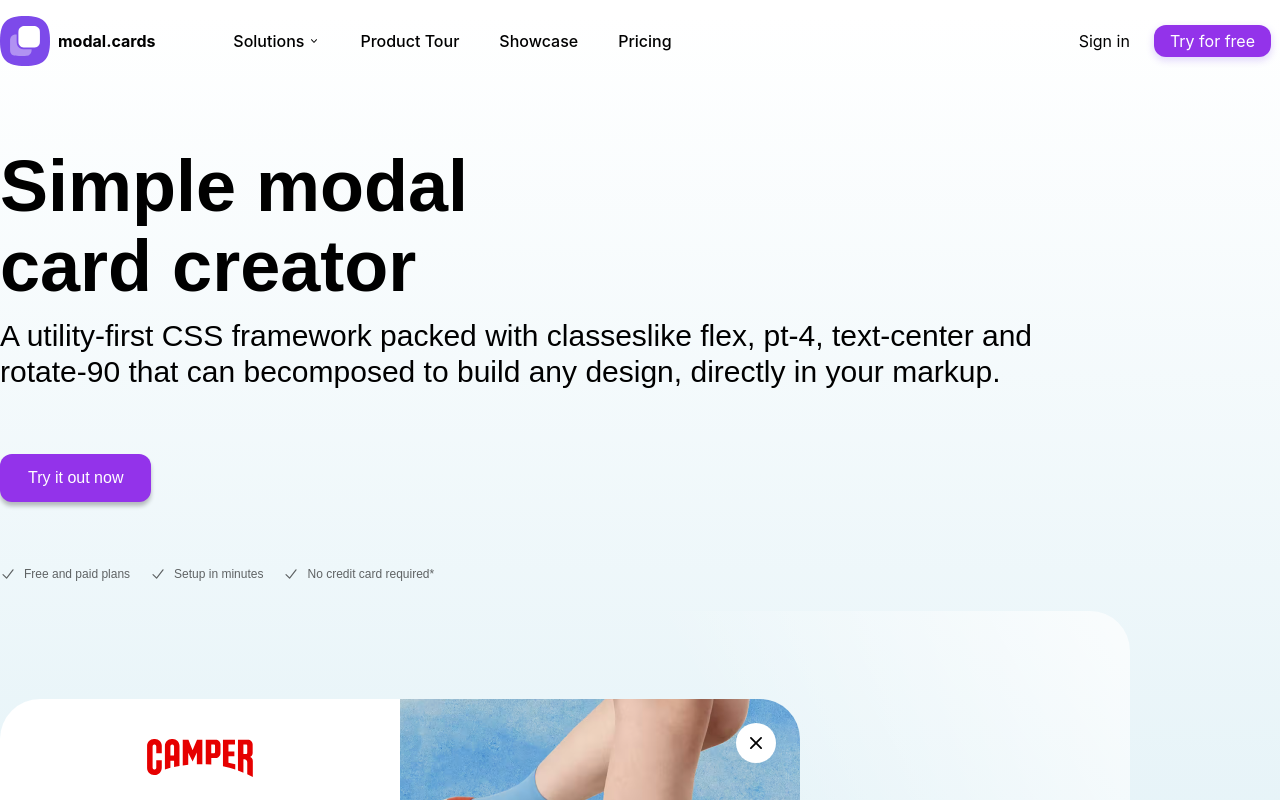
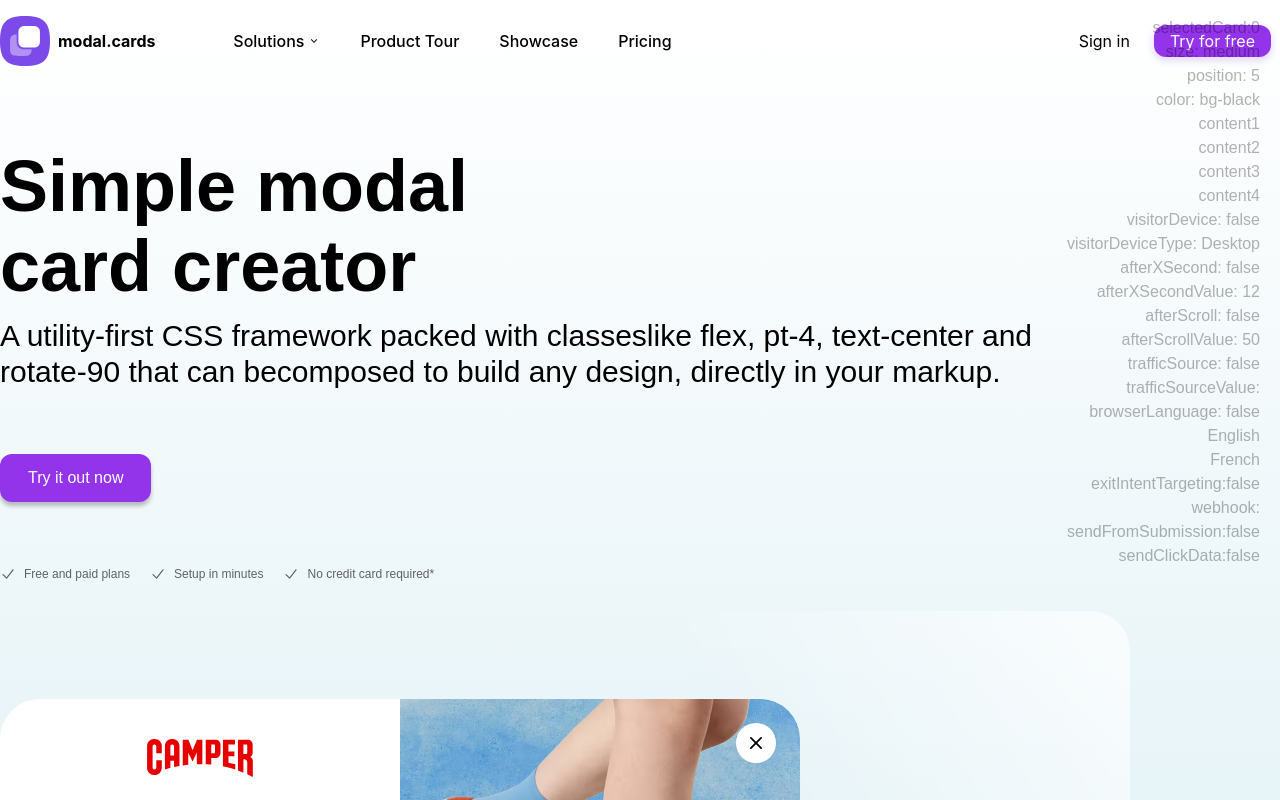
Before and after one commit to kadirkorkmazz/modal-card-creator, a Next.js app: page / in a window 1280 px wide. Shown: the top 800 px of the page. Built offline with nearby package versions, Linux system fonts and the light colour scheme.

Commit message:
add react context for modal states

```diff
--- a/components/Appearance.tsx
+++ b/components/Appearance.tsx
@@ -1,11 +1,12 @@
-import React, { useState } from 'react';
+import React from 'react';
 import CardGeneratorModal from './CardGeneratorModal';
+import { MainContext, useContext } from '../components/utils/context';
 
 function Appearance() {
-  const [size, setSize] = useState(2);
-  const [position, setPosition] = useState(5);
+  const { size, setSize, position, setPosition, color, setColor } =
+    useContext(MainContext);
+
   let mapper = [1, 2, 3];
-  const [color, setColor] = useState('bg-black');
   const colors = [
     'bg-black',
     'bg-orange-400',
@@ -67,7 +68,7 @@ function Appearance() {
                       : ''
                   } ${
                     position === x + 1 + y * 3
-                      ? 'bg-violet-600 border-none'
+                      ? 'bg-violet-600 border-none hover:bg-violet-700'
                       : 'bg-white'
                   }`}
                   onClick={(e) => {
@@ -137,9 +138,6 @@ function Appearance() {
           </div>
         </div>
       </div>
-      <div>
-        <CardGeneratorModal />
-      </div>
     </div>
   );
 }
--- a/components/CardGeneratorModal.tsx
+++ b/components/CardGeneratorModal.tsx
@@ -3,7 +3,8 @@ import Image from 'next/image';
 
 function CardGeneratorModal() {
   return (
-    <div className="w-[740px] h-[405px]  flex shadow-[0_5px_30px_rgba(0,0,0,0.15)] rounded-[30px] ">
+    <div className="sticky top-20">
+      <div className="w-[740px] h-[405px]  flex shadow-[0_5px_30px_rgba(0,0,0,0.15)] rounded-[30px] mt-16 ">
         <div className="h-full w-[380px] rounded-l-[30px] flex flex-col gap-2.5 py-[3.75rem] px-10">
           <h5 className=" text-3xl font-semibold text-center">Sign Up</h5>
           <p className="text-center tracking-wider mb-5">Join new adventure</p>
@@ -48,6 +49,7 @@ function CardGeneratorModal() {
           </button>
         </div>
       </div>
+    </div>
   );
 }
 
--- a/components/CardSelect.tsx
+++ b/components/CardSelect.tsx
@@ -1,10 +1,11 @@
-import React, { useState } from 'react';
+import React from 'react';
 import cardData from '../public/cardData.json';
+import { MainContext, useContext } from '../components/utils/context';
 
 function CardSelect(props: { activePage: number }) {
+  const { selectedCard, setSelectedCard } = useContext(MainContext);
   let pageLast = props.activePage * 12;
   let pageFirst = pageLast - 12;
-  const [selectedCard, setSelectedCard] = useState(0);
 
   return (
     <div className="cardSelect mt-8 gap-8 flex flex-wrap">
@@ -19,9 +20,14 @@ function CardSelect(props: { activePage: number }) {
               setSelectedCard(item.id);
             }}
           >
-            <div className="absolute bg-violet-600 bg-opacity-40 w-full h-full items-center justify-center rounded-xl text-violet-600 font-sans font-semibold tracking-tight flex invisible group-hover:visible transition-all ">
+            <div
+              className={`absolute bg-violet-600 bg-opacity-40 w-full h-full items-center justify-center rounded-xl text-violet-600 font-sans font-semibold tracking-tight flex  group-hover:visible transition-all ${
+                selectedCard === item.id ? 'visible' : 'invisible'
+              } `}
+              onClick={() => setSelectedCard(item.id)}
+            >
               <button className="bg-white  w-[165px] h-12 rounded-xl shadow-[0px_5px_10px_2px_rgba(125, 74, 234, 0.27)]">
-                Select Template
+                {selectedCard === item.id ? 'Selected' : 'Select Template'}
               </button>
             </div>
             <img src={item.image} alt="card" />
--- a/components/Content.tsx
+++ b/components/Content.tsx
@@ -1,7 +1,10 @@
 import React from 'react';
 import Image from 'next/image';
+import { MainContext, useContext } from '../components/utils/context';
 
 function Content() {
+  const { contentInputs, setContentInputs } = useContext(MainContext);
+
   return (
     <div className="mt-16 mb-7">
       <div className=" flex items-center gap-4 mb-4 pb-4">
@@ -15,18 +18,46 @@ function Content() {
         <input
           placeholder="Sign Up"
           className="border h-9 w-[378px] border-gray-300 focus:border-violet-600 focus:outline-none rounded-lg px-3"
+          value={contentInputs.contentInput1}
+          onChange={(e) => {
+            setContentInputs({
+              ...contentInputs,
+              contentInput1: e.target.value,
+            });
+          }}
         ></input>
         <input
           placeholder="Enter your email"
           className="border h-9 w-[378px] border-gray-300 focus:border-violet-600 focus:outline-none rounded-lg px-3"
+          value={contentInputs.contentInput2}
+          onChange={(e) => {
+            setContentInputs({
+              ...contentInputs,
+              contentInput2: e.target.value,
+            });
+          }}
         ></input>
         <input
           placeholder="Sign Up"
           className="border h-9 w-[378px] border-gray-300 focus:border-violet-600 focus:outline-none rounded-lg px-3"
+          value={contentInputs.contentInput3}
+          onChange={(e) => {
+            setContentInputs({
+              ...contentInputs,
+              contentInput3: e.target.value,
+            });
+          }}
         ></input>
         <input
           placeholder="By singning up, you agree to Privacy Policy"
           className="border h-9 w-[378px] border-gray-300 focus:border-violet-600 focus:outline-none rounded-lg px-3"
+          value={contentInputs.contentInput4}
+          onChange={(e) => {
+            setContentInputs({
+              ...contentInputs,
+              contentInput4: e.target.value,
+            });
+          }}
         ></input>
       </div>
       <div>
--- a/components/SettingsAndCode.tsx
+++ b/components/SettingsAndCode.tsx
@@ -1,6 +1,9 @@
 import React from 'react';
+import { MainContext, useContext } from '../components/utils/context';
 
 function SettingsAndCode() {
+  const { settingsAndCode, setSettingsAndCode } = useContext(MainContext);
+
   return (
     <div className="mt-14">
       <div>
@@ -20,29 +23,56 @@ function SettingsAndCode() {
         <input
           className="w-[378px] h-9 rounded-lg py-2 px-3 border mt-4"
           placeholder="Your Webhook URL"
+          value={settingsAndCode.webhook}
+          onChange={(e) => {
+            setSettingsAndCode({
+              ...settingsAndCode,
+              webhook: e.target.value,
+            });
+          }}
         ></input>
         <div className="flex items-center mt-4">
           <input
-            id="webhookCheckbox1"
+            id="sendFromSubmission"
             type="checkbox"
-            className=" w-4 h-4  accent-violet-600 mr-2.5 peer"
+            className=" w-4 h-4  accent-violet-600 mr-2.5 peer hover:cursor-pointer"
+            checked={settingsAndCode.sendFromSubmission}
+            onChange={(e) => {
+              setSettingsAndCode({
+                ...settingsAndCode,
+                sendFromSubmission: e.target.checked,
+              });
+            }}
           />
-          <label htmlFor="webhookCheckbox1" className="text-sm">
+          <label
+            htmlFor="sendFromSubmission"
+            className="text-sm hover:cursor-pointer"
+          >
             Send from submission
           </label>
         </div>
         <div className="flex items-center mt-4">
           <input
-            id="webhookCheckbox2"
+            id="sendClickData"
             type="checkbox"
-            className=" w-4 h-4  accent-violet-600 mr-2.5 peer"
+            className=" w-4 h-4  accent-violet-600 mr-2.5 peer hover:cursor-pointer"
+            checked={settingsAndCode.sendClickData}
+            onChange={(e) => {
+              setSettingsAndCode({
+                ...settingsAndCode,
+                sendClickData: e.target.checked,
+              });
+            }}
           />
-          <label htmlFor="webhookCheckbox2" className="text-sm">
+          <label
+            htmlFor="sendClickData"
+            className="text-sm hover:cursor-pointer"
+          >
             Send click data
           </label>
         </div>
         <div className="flex flex-col">
-          <button className="w-[184px] h-[60px] mb-8 bg-violet-600 rounded-xl text-lg text-white tracking-tight font-medium mt-12 shadow-[0px_5px_10px_2px_rgba(125,74,234,0.27)]">
+          <button className="w-[184px] h-[60px] mb-8 bg-violet-600 rounded-xl text-lg text-white tracking-tight font-medium mt-12 shadow-[0px_5px_10px_2px_rgba(125,74,234,0.27)] hover:bg-purple-800">
             Get your Code
           </button>
           <div className=" w-[378px] h-[260px] bg-zinc-800 rounded-lg relative flex p-4">
@@ -51,7 +81,7 @@ function SettingsAndCode() {
               value={`<script type="text/javascript" src="https://popupsmart.com/freechat.js"></script><script> window.start.init({ title: "Hi there :v:", message: "How may we help you? Just send us a message now to get assistance.", color: "#FA764F", position: "right", placeholder: "Enter your message", withText: "Write with", viaWhatsapp: "Or write us directly via Whatsapp", gty: "Go to your", awu: "and write us", connect: "Connect now", button: "Write us", device: "everywhere", services: [{"name":"whatsapp","content":null}]})aaa</script>`}
               onChange={() => {}}
             ></textarea>
-            <button className=" bg-violet-600 w-[129px] h-[30px] text-sm font-medium rounded-[160px] shadow-[0px_5px_10px_2px_rgba(125, 74, 234, 0.27)] absolute right-2.5 bottom-2.5">
+            <button className=" bg-violet-600 w-[129px] h-[30px] text-sm font-medium rounded-[160px] shadow-[0px_5px_10px_2px_rgba(125, 74, 234, 0.27)] absolute right-2.5 bottom-2.5 text-white hover:bg-purple-800">
               Copy the code
             </button>
           </div>
--- a/components/TargetingRules.tsx
+++ b/components/TargetingRules.tsx
@@ -1,7 +1,10 @@
 import React from 'react';
 import LanguageSelector from './utils/LanguageSelector';
+import { MainContext, useContext } from '../components/utils/context';
 
 function TargetingRules() {
+  const { targetingRules, setTargetingRules } = useContext(MainContext);
+
   return (
     <div className=" mt-16">
       <div className=" flex items-center gap-4 mb-4 pb-4">
@@ -22,6 +25,13 @@ function TargetingRules() {
             value=""
             id="small-toggle1"
             className="sr-only peer"
+            checked={targetingRules.visitorDevice}
+            onChange={(e) => {
+              setTargetingRules({
+                ...targetingRules,
+                visitorDevice: e.target.checked,
+              });
+            }}
           />
           <div className="w-9 h-5 bg-gray-200 peer-focus:outline-none peer-focus:ring-2 peer-focus:ring-violet-300 rounded-full peer peer-checked:after:translate-x-full peer-checked:after:border-white after:content-[''] after:absolute after:top-[2px] after:left-[2px] after:bg-white after:border-violet-300 after:border after:rounded-full after:h-4 after:w-4 after:transition-all peer-checked:bg-violet-600"></div>
         </label>
@@ -36,6 +46,14 @@ function TargetingRules() {
             id="desktopCheckbox"
             type="checkbox"
             className=" w-4 h-4  accent-violet-600 mr-2.5 peer cursor-pointer "
+            name="visitorDeviceType"
+            checked={targetingRules.visitorDeviceType === 'desktop'}
+            onChange={() => {
+              setTargetingRules({
+                ...targetingRules,
+                visitorDeviceType: 'desktop',
+              });
+            }}
           />
           <svg
             width="18"
@@ -62,6 +80,14 @@ function TargetingRules() {
             id="mobileCheckbox"
             type="checkbox"
             className=" w-4 h-4  accent-violet-600 mr-2.5 peer cursor-pointer"
+            name="visitorDeviceType"
+            checked={targetingRules.visitorDeviceType === 'mobile'}
+            onChange={() => {
+              setTargetingRules({
+                ...targetingRules,
+                visitorDeviceType: 'mobile',
+              });
+            }}
           />
           <svg
             width="18"
@@ -95,12 +121,29 @@ function TargetingRules() {
             value=""
             id="small-toggle2"
             className="sr-only peer"
+            checked={targetingRules.afterSecond}
+            onChange={(e) => {
+              setTargetingRules({
+                ...targetingRules,
+                afterSecond: e.target.checked,
+              });
+            }}
           />
           <div className="w-9 h-5 bg-gray-200 peer-focus:outline-none peer-focus:ring-2 peer-focus:ring-violet-300 rounded-full peer peer-checked:after:translate-x-full peer-checked:after:border-white after:content-[''] after:absolute after:top-[2px] after:left-[2px] after:bg-white after:border-violet-300 after:border after:rounded-full after:h-4 after:w-4 after:transition-all peer-checked:bg-violet-600"></div>
         </label>
       </div>
       <div>
-        <input className="w-[378px] h-9 border rounded-lg border-gray-300 px-3 py-2 text-sm"></input>
+        <input
+          className="w-[378px] h-9 border rounded-lg border-gray-300 px-3 py-2 text-sm"
+          type="number"
+          value={targetingRules.afterSecondValue}
+          onChange={(e) => {
+            setTargetingRules({
+              ...targetingRules,
+              afterSecondValue: e.target.value,
+            });
+          }}
+        ></input>
       </div>
       <div className="flex justify-between w-[378px] mt-4 pt-4 ">
         <h3 className=" text-sm font-semibold">After % Scroll</h3>
@@ -113,12 +156,29 @@ function TargetingRules() {
             value=""
             id="small-toggle3"
             className="sr-only peer"
+            checked={targetingRules.afterScroll}
+            onChange={(e) => {
+              setTargetingRules({
+                ...targetingRules,
+                afterScroll: e.target.checked,
+              });
+            }}
           />
           <div className="w-9 h-5 bg-gray-200 peer-focus:outline-none peer-focus:ring-2 peer-focus:ring-violet-300 rounded-full peer peer-checked:after:translate-x-full peer-checked:after:border-white after:content-[''] after:absolute after:top-[2px] after:left-[2px] after:bg-white after:border-violet-300 after:border after:rounded-full after:h-4 after:w-4 after:transition-all peer-checked:bg-violet-600"></div>
         </label>
       </div>
       <div>
-        <input className="w-[378px] h-9 border rounded-lg border-gray-300 px-3 py-2 text-sm"></input>
+        <input
+          className="w-[378px] h-9 border rounded-lg border-gray-300 px-3 py-2 text-sm"
+          type="number"
+          value={targetingRules.afterScrollValue}
+          onChange={(e) => {
+            setTargetingRules({
+              ...targetingRules,
+              afterScrollValue: e.target.value,
+            });
+          }}
+        ></input>
       </div>
       <div className="flex justify-between w-[378px] mt-4 pt-4 ">
         <h3 className=" text-sm font-semibold">Traffic Source</h3>
@@ -131,6 +191,13 @@ function TargetingRules() {
             value=""
             id="small-toggle4"
             className="sr-only peer"
+            checked={targetingRules.trafficSource}
+            onChange={(e) => {
+              setTargetingRules({
+                ...targetingRules,
+                trafficSource: e.target.checked,
+              });
+            }}
           />
           <div className="w-9 h-5 bg-gray-200 peer-focus:outline-none peer-focus:ring-2 peer-focus:ring-violet-300 rounded-full peer peer-checked:after:translate-x-full peer-checked:after:border-white after:content-[''] after:absolute after:top-[2px] after:left-[2px] after:bg-white after:border-violet-300 after:border after:rounded-full after:h-4 after:w-4 after:transition-all peer-checked:bg-violet-600"></div>
         </label>
@@ -139,6 +206,13 @@ function TargetingRules() {
         <input
           className="w-[378px] h-9 border rounded-lg border-gray-300 px-3 py-2 text-sm"
           placeholder="Enter your traffic source domain"
+          value={targetingRules.trafficSourceValue}
+          onChange={(e) => {
+            setTargetingRules({
+              ...targetingRules,
+              trafficSourceValue: e.target.value,
+            });
+          }}
         ></input>
       </div>
       <div className="flex justify-between w-[378px] mt-4 pt-4 ">
@@ -152,6 +226,13 @@ function TargetingRules() {
             value=""
             id="small-toggle5"
             className="sr-only peer"
+            checked={targetingRules.browserLanguage}
+            onChange={(e) => {
+              setTargetingRules({
+                ...targetingRules,
+                browserLanguage: e.target.checked,
+              });
+            }}
           />
           <div className="w-9 h-5 bg-gray-200 peer-focus:outline-none peer-focus:ring-2 peer-focus:ring-violet-300 rounded-full peer peer-checked:after:translate-x-full peer-checked:after:border-white after:content-[''] after:absolute after:top-[2px] after:left-[2px] after:bg-white after:border-violet-300 after:border after:rounded-full after:h-4 after:w-4 after:transition-all peer-checked:bg-violet-600"></div>
         </label>
@@ -168,6 +249,13 @@ function TargetingRules() {
             value=""
             id="small-toggle6"
             className="sr-only peer"
+            checked={targetingRules.exitIntentTargeting}
+            onChange={(e) => {
+              setTargetingRules({
+                ...targetingRules,
+                exitIntentTargeting: e.target.checked,
+              });
+            }}
           />
           <div className="w-9 h-5 bg-gray-200 peer-focus:outline-none peer-focus:ring-2 peer-focus:ring-violet-300 rounded-full peer peer-checked:after:translate-x-full peer-checked:after:border-white after:content-[''] after:absolute after:top-[2px] after:left-[2px] after:bg-white after:border-violet-300 after:border after:rounded-full after:h-4 after:w-4 after:transition-all peer-checked:bg-violet-600"></div>
         </label>
--- /dev/null
+++ b/components/utils/ForCheckStates.tsx
@@ -0,0 +1,76 @@
+import React from 'react';
+import { MainContext, useContext } from './context';
+
+function forCheckStates() {
+  const {
+    selectedLanguages,
+    selectedCard,
+    size,
+    position,
+    color,
+    contentInputs,
+    targetingRules,
+    settingsAndCode,
+  } = useContext(MainContext);
+
+  return (
+    <div className=" top-0 sticky text-right z-50 w-60 ml-auto opacity-30 mr-4">
+      <div className="checkContexts z-50 right-1 top-0 absolute ">
+        <div> selectedCard:{selectedCard}</div>
+        <div>size: {size}</div>
+        <div>position: {position}</div>
+        <div>color: {color}</div>
+        <div>
+          {Object.values(contentInputs).map((content, index) => {
+            return (
+              <div key={index}>{`content${index + 1} ${
+                content as string
+              }`}</div>
+            );
+          })}
+        </div>
+        <div>
+          visitorDevice: {`${targetingRules.visitorDevice ? 'true' : 'false'}`}
+        </div>
+        <div> visitorDeviceType: {targetingRules.visitorDeviceType}</div>
+        <div>
+          afterXSecond: {`${targetingRules.afterSecond ? 'true' : 'false'}`}
+        </div>
+        <div>afterXSecondValue: {targetingRules.afterSecondValue}</div>
+        <div>
+          afterScroll: {`${targetingRules.afterScroll ? 'true' : 'false'}`}
+        </div>
+        <div>afterScrollValue: {targetingRules.afterScrollValue}</div>
+
+        <div>
+          trafficSource: {`${targetingRules.trafficSource ? 'true' : 'false'}`}
+        </div>
+        <div>trafficSourceValue: {targetingRules.trafficSourceValue}</div>
+        <div>
+          browserLanguage:{' '}
+          {`${targetingRules.browserLanguage ? 'true' : 'false'}`}
+        </div>
+
+        {selectedLanguages.map((language: any) => (
+          <div key={language}> {language}</div>
+        ))}
+
+        <div>
+          exitIntentTargeting:
+          {`${targetingRules.exitIntentTargeting ? 'true' : 'false'}`}
+        </div>
+        <div>webhook: {settingsAndCode.webhook}</div>
+        <div>
+          sendFromSubmission:
+          {`${settingsAndCode.sendFromSubmission ? 'true' : 'false'}`}
+        </div>
+        <div>
+          sendClickData:
+          {`${settingsAndCode.sendClickData ? 'true' : 'false'}`}
+        </div>
+      </div>
+    </div>
+  );
+}
+
+export default forCheckStates;
--- a/components/utils/LanguageSelector.tsx
+++ b/components/utils/LanguageSelector.tsx
@@ -1,6 +1,9 @@
 import React, { useState } from 'react';
+import { MainContext, useContext } from './context';
 
 function LanguageSelector() {
+  const { selectedLanguages, setSelectedLanguages } = useContext(MainContext);
+
   const languages = [
     'English',
     'French',
@@ -19,16 +22,15 @@ function LanguageSelector() {
     'Arabic',
     'Hindi',
   ];
-  const [selectedLanguages, setSelectedLanguages] = useState([
-    'English',
-    'French',
-  ]);
+
   const [expanded, setExpanded] = useState(false);
 
   const toggleLang = (e: any) => {
     if (selectedLanguages.includes(e.target.value)) {
       setSelectedLanguages(
-        selectedLanguages.filter((language) => language !== e.target.value)
+        selectedLanguages.filter(
+          (language: string) => language !== e.target.value
+        )
       );
     } else {
       setSelectedLanguages([...selectedLanguages, e.target.value]);
@@ -37,7 +39,7 @@ function LanguageSelector() {
 
   const removeLang = (lang: any) => {
     setSelectedLanguages(
-      selectedLanguages.filter((language) => language !== lang)
+      selectedLanguages.filter((language: any) => language !== lang)
     );
   };
 
@@ -66,7 +68,7 @@ function LanguageSelector() {
                         Select
                       </p>
                     ) : (
-                      selectedLanguages.map((language) => (
+                      selectedLanguages.map((language: string) => (
                         <div
                           key={language}
                           className="z-10 flex items-center gap-1 pl-4 pr-3 bg-gray-100  min-w-24 h-full justify-between hover:border rounded-md text-black hover:bg-transparent hover:border-red-600 group hover:cursor-pointer"
--- /dev/null
+++ b/components/utils/context.ts
@@ -0,0 +1,5 @@
+import { createContext, useContext } from 'react';
+
+const MainContext = createContext({} as any);
+
+export { MainContext, useContext };
--- a/pages/index.tsx
+++ b/pages/index.tsx
@@ -1,5 +1,6 @@
 import type { NextPage } from 'next';
 import Head from 'next/head';
+import { useState } from 'react';
 import CardGeneratorPage from '../components/CardGeneratorPage';
 import Faq from '../components/Faq';
 import Footer from '../components/Footer';
@@ -8,10 +9,70 @@ import InfoGroup2 from '../components/InfoGroup2';
 import LandingBottom from '../components/LandingBottom';
 import LandingTop from '../components/LandingTop';
 import Navbar from '../components/Navbar';
+import { MainContext } from '../components/utils/context';
+import ForCheckStates from '../components/utils/ForCheckStates';
 
 const Home: NextPage = () => {
+  // Defination of the context
+
+  const [selectedLanguages, setSelectedLanguages] = useState([
+    'English',
+    'French',
+  ]);
+  const [selectedCard, setSelectedCard] = useState(0);
+  const [size, setSize] = useState('medium');
+  const [position, setPosition] = useState(5);
+  const [color, setColor] = useState('bg-black');
+  const [contentInputs, setContentInputs] = useState({
+    contentInput1: '',
+    contentInput2: '',
+    contentInput3: '',
+    contentInput4: '',
+  });
+
+  const [targetingRules, setTargetingRules] = useState({
+    visitorDevice: false,
+    visitorDeviceType: 'Desktop',
+    afterSecond: false,
+    afterSecondValue: 12,
+    afterScroll: false,
+    afterScrollValue: 50,
+    trafficSource: false,
+    trafficSourceValue: '',
+    browserLanguage: false,
+    exitIntentTargeting: false,
+  });
+
+  const [settingsAndCode, setSettingsAndCode] = useState({
+    webhook: '',
+    sendFromSubmission: false,
+    sendClickData: false,
+  });
+
+  const data = {
+    selectedLanguages,
+    setSelectedLanguages,
+    selectedCard,
+    setSelectedCard,
+    size,
+    setSize,
+    position,
+    setPosition,
+    color,
+    setColor,
+    contentInputs,
+    setContentInputs,
+    targetingRules,
+    setTargetingRules,
+    settingsAndCode,
+    setSettingsAndCode,
+  };
+
+  // Defination of the context
+
   return (
-    <div className="body w-full h-full  mx-auto">
+    <MainContext.Provider value={data}>
+      <div className="body w-full h-full mx-auto">
         <div>
           <Head>
             <title>Create Next App</title>
@@ -23,8 +84,10 @@ const Home: NextPage = () => {
             />
           </Head>
           <main>
-          <div className="bgliustkisim  mx-auto bg-gradient-to-t from-[#E3F2F7] to-white h-[56.87rem]">
-            <div className="bgliustkisimicerik w-full max-w-screen-xl mt-4 bg-transparent mx-auto h-[56.87rem]">
+            <ForCheckStates />
+
+            <div className="  mx-auto bg-gradient-to-t from-[#E3F2F7] to-white h-[56.87rem]">
+              <div className=" w-full max-w-screen-xl mt-4 bg-transparent mx-auto h-[56.87rem]">
                 <Navbar />
                 <LandingTop />
               </div>
@@ -44,6 +107,7 @@ const Home: NextPage = () => {
           </main>
         </div>
       </div>
+    </MainContext.Provider>
   );
 };
 
```
Also changed, not shown: components/CardGeneratorPage.tsx (+13 -4 lines). Lines whose indentation alone changed are shown as unchanged.
